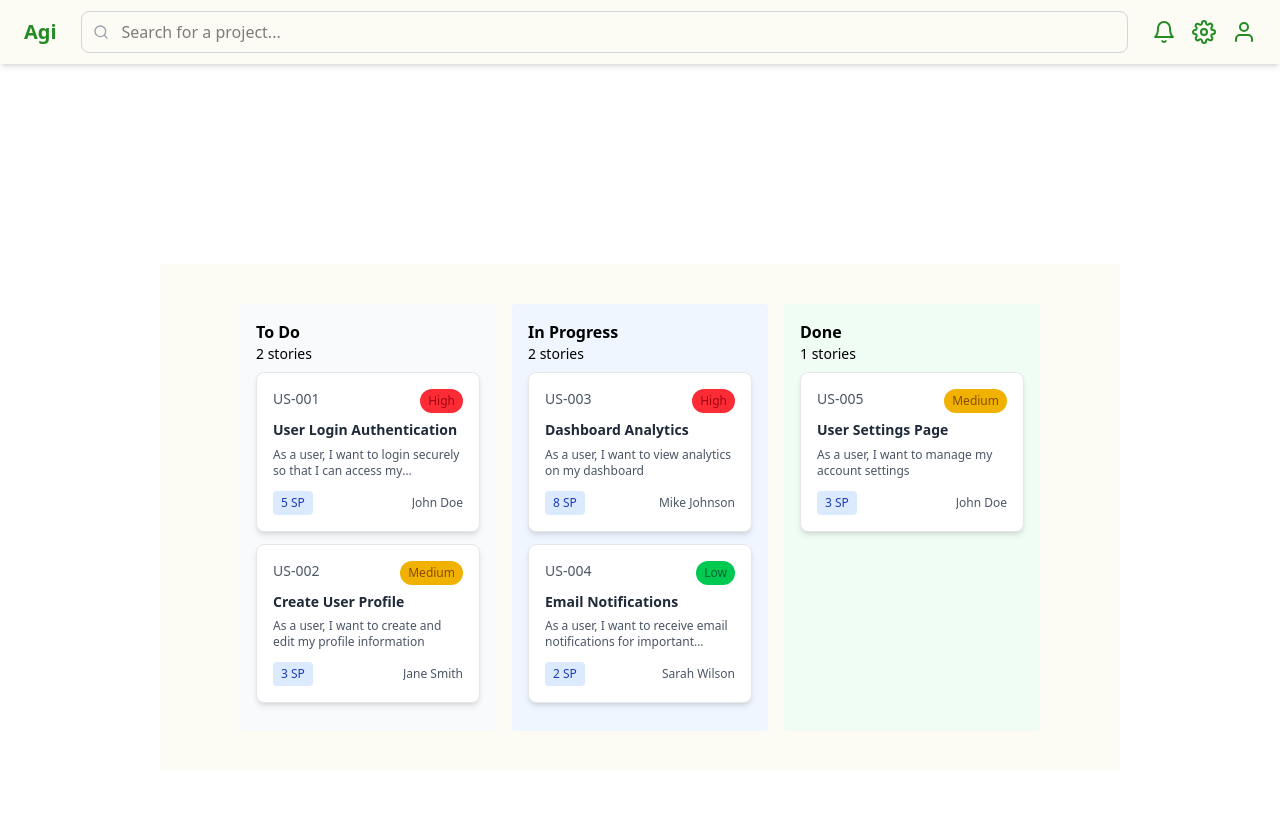
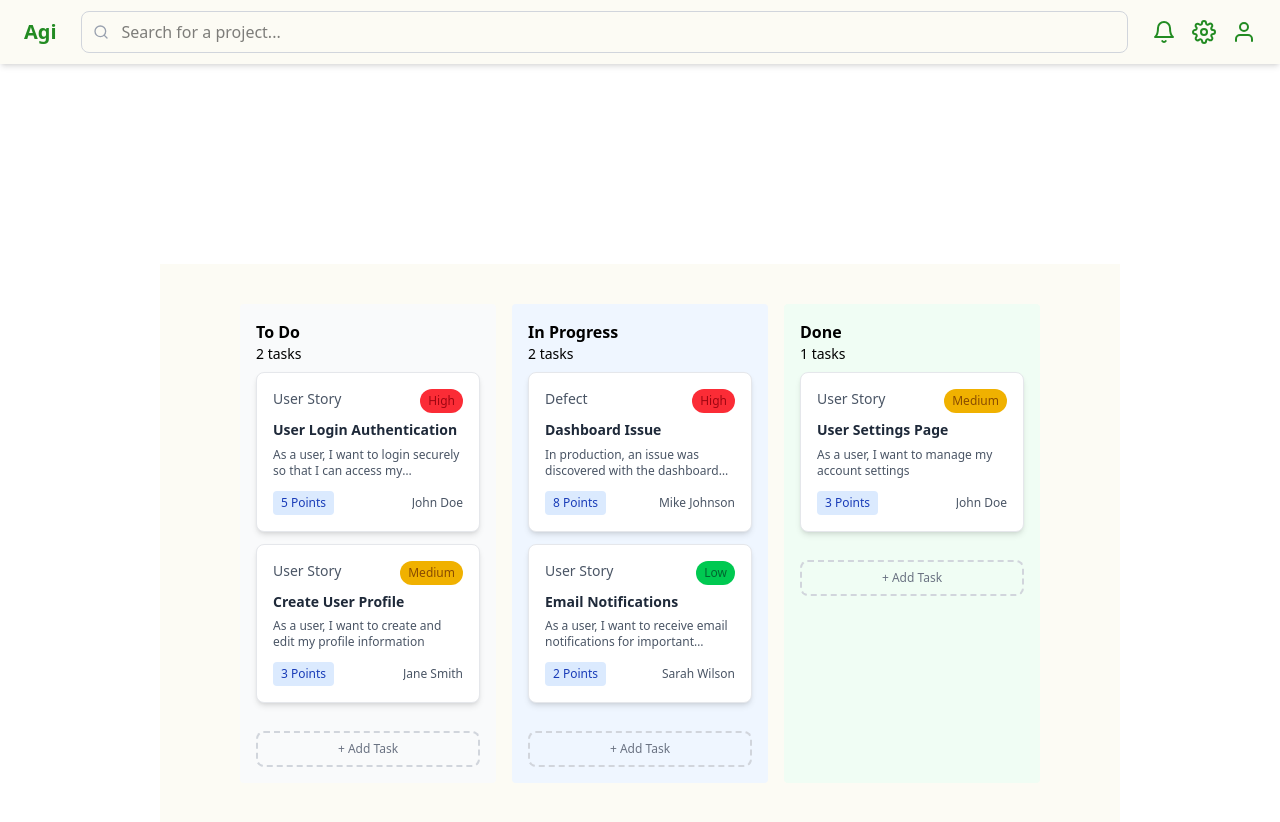
Before and after one commit to Bradw91/agile-requirements-tracker, a React (Vite) app in the folder frontend/: page / in a window 1280 px wide. Before the commit the page ends 800 px from the top, so only its background shows below. Built offline with nearby package versions, Linux system fonts and the light colour scheme.

Commit message:
added button to scrum board for adding a task

```diff
--- a/frontend/src/components/WorkItemManagement/ScrumBoard.tsx
+++ b/frontend/src/components/WorkItemManagement/ScrumBoard.tsx
@@ -1,8 +1,8 @@
 import React from "react";
-import UserStoryCard, { type UserStory } from "./UserStoryCard";
+import TaskCard, { type Task } from "./TaskCard";
 import { useState } from "react";
 
-const mockUserStories: UserStory[] = [
+const mockTasks: Task[] = [
   {
     id: "US-001",
     title: "User Login Authentication",
@@ -12,6 +12,7 @@ const mockUserStories: UserStory[] = [
     assignee: "John Doe",
     priority: "High",
     status: "todo",
+    type: "User Story",
   },
   {
     id: "US-002",
@@ -21,15 +22,18 @@ const mockUserStories: UserStory[] = [
     assignee: "Jane Smith",
     priority: "Medium",
     status: "todo",
+    type: "User Story",
   },
   {
     id: "US-003",
-    title: "Dashboard Analytics",
-    description: "As a user, I want to view analytics on my dashboard",
+    title: "Dashboard Issue",
+    description:
+      "In production, an issue was discovered with the dashboard tile",
     storyPoints: 8,
     assignee: "Mike Johnson",
     priority: "High",
     status: "inprogress",
+    type: "Defect",
   },
   {
     id: "US-004",
@@ -40,6 +44,7 @@ const mockUserStories: UserStory[] = [
     assignee: "Sarah Wilson",
     priority: "Low",
     status: "inprogress",
+    type: "User Story",
   },
   {
     id: "US-005",
@@ -49,51 +54,53 @@ const mockUserStories: UserStory[] = [
     assignee: "John Doe",
     priority: "Medium",
     status: "done",
+    type: "User Story",
   },
 ];
 
 const ScrumBoard: React.FC = () => {
-  const [userStories] = useState<UserStory[]>(mockUserStories);
+  const [tasks] = useState<Task[]>(mockTasks);
 
-  const todoStories = userStories.filter((story) => story.status === "todo");
-  const inProgressStories = userStories.filter(
-    (story) => story.status === "inprogress"
-  );
-  const doneStories = userStories.filter((story) => story.status === "done");
+  const todoTasks = tasks.filter((task) => task.status === "todo");
+  const inProgressTasks = tasks.filter((task) => task.status === "inprogress");
+  const doneTasks = tasks.filter((task) => task.status === "done");
 
   const columns = [
     {
       title: "To Do",
-      stories: todoStories,
-      count: todoStories.length,
+      tasks: todoTasks,
+      count: todoTasks.length,
       bgColor: "bg-gray-50",
     },
     {
       title: "In Progress",
-      stories: inProgressStories,
-      count: inProgressStories.length,
+      tasks: inProgressTasks,
+      count: inProgressTasks.length,
       bgColor: "bg-blue-50",
     },
     {
       title: "Done",
-      stories: doneStories,
-      count: doneStories.length,
+      tasks: doneTasks,
+      count: doneTasks.length,
       bgColor: "bg-green-50",
     },
   ];
 
   return (
     <div>
-      <div className="grid grid-cols-3 gap-4">
+      <div className="grid grid-cols-3 gap-4 items-stretch">
         {columns.map((column) => (
           <div key={column.title} className={`p-4 rounded ${column.bgColor}`}>
             <h3 className="font-semibold">{column.title}</h3>
-            <p className="text-sm">{column.count} stories</p>
-            <div className="mt-2">
-              {column.stories.map((story) => (
-                <UserStoryCard key={story.id} story={story} />
+            <p className="text-sm">{column.count} tasks</p>
+            <div className="mt-2 flex-1">
+              {column.tasks.map((task) => (
+                <TaskCard key={task.id} task={task} />
               ))}
             </div>
+            <button className="w-full mt-4 py-2 px-4 border-2 border-dashed border-gray-300 rounded-lg text-gray-500 hover:border-[color:var(--color-forestGreen)] hover:text-[color:var(--color-forestGreen)] transition-colors duration-200 text-xs">
+              + Add Task
+            </button>
           </div>
         ))}
       </div>
--- a/frontend/src/components/WorkItemManagement/UserStoryCard.tsx
+++ b/frontend/src/components/WorkItemManagement/TaskCard.tsx
@@ -1,6 +1,6 @@
 import React from "react";
 
-export interface UserStory {
+export interface Task {
   id: string;
   title: string;
   description: string;
@@ -14,9 +14,10 @@ export interface UserStory {
     | "Failed UAT Testing"
     | "Ready for MTP"
     | "done";
+  type: "User Story" | "Defect" | "Spike";
 }
 
-const UserStoryCard: React.FC<{ story: UserStory }> = ({ story }) => {
+const TaskCard: React.FC<{ task: Task }> = ({ task }) => {
   const getPriorityColor = (priority: string) => {
     switch (priority) {
       case "High":
@@ -32,34 +33,34 @@ const UserStoryCard: React.FC<{ story: UserStory }> = ({ story }) => {
   return (
     <div className="bg-white rounded-lg shadow-md border border-gray-200 p-4 mb-3 hover:shadow-lg transition-shadow duration-200">
       <div className="flex justify-between items-start mb-2">
-        <span className="text-sm font-medium text-gray-600">{story.id}</span>
+        <span className="text-sm font-medium text-gray-600">{task.type}</span>
         <span
           className={`px-2 py-1 text-xs rounded-full ${getPriorityColor(
-            story.priority
+            task.priority
           )}`}
         >
-          {story.priority}
+          {task.priority}
         </span>
       </div>
 
       <h3 className="font-semibold text-gray-800 mb-2 text-sm leading-tight">
-        {story.title}
+        {task.title}
       </h3>
 
       <p className="text-xs text-gray-600 mb-3 line-clamp-2">
-        {story.description}
+        {task.description}
       </p>
 
       <div className="flex justify-between items-center text-xs">
         <div className="flex items-center space-x-2">
           <div className="bg-blue-100 text-blue-800 px-2 py-1 rounded">
-            {story.storyPoints} SP
+            {task.storyPoints} Points
           </div>
         </div>
-        <div className="text-gray-600 truncate max-w-20">{story.assignee}</div>
+        <div className="text-gray-600 truncate max-w-20">{task.assignee}</div>
       </div>
     </div>
   );
 };
 
-export default UserStoryCard;
+export default TaskCard;
```
